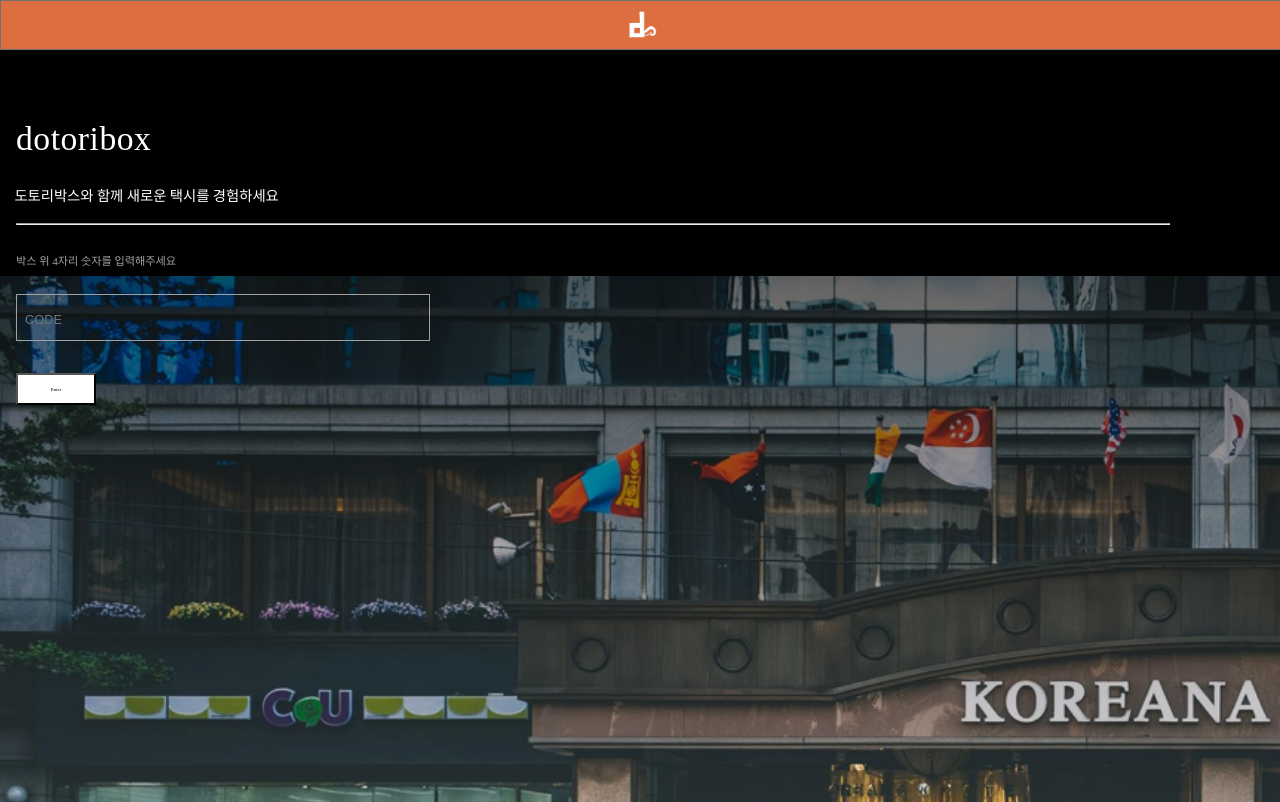
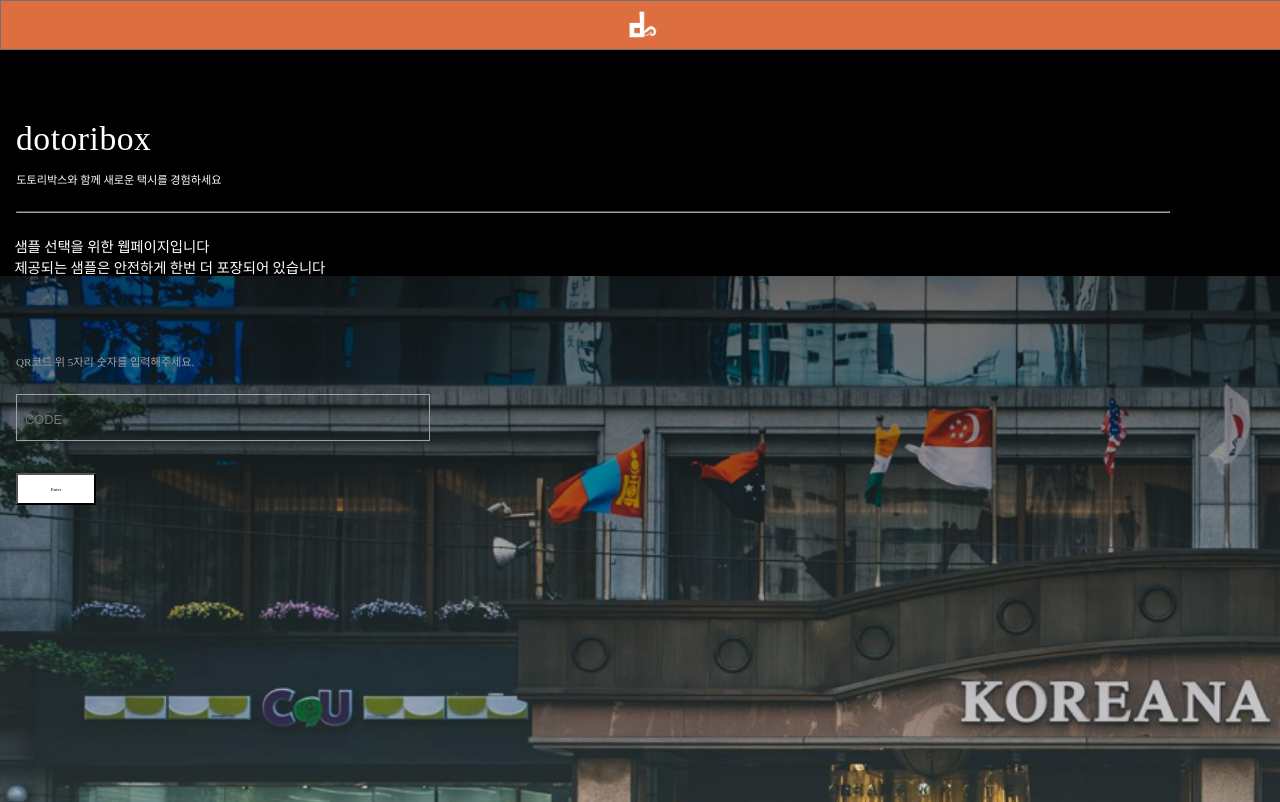
Before and after one commit to DotoriboxED/Dotoribox_Legacy, a React (Create React App) app in the folder frontend/: page / in a window 1280 px wide. Built offline with nearby package versions, Linux system fonts and the light colour scheme.

Commit message:
edit message

```diff
--- a/frontend/src/components/Inputcode.js
+++ b/frontend/src/components/Inputcode.js
@@ -56,9 +56,26 @@ const Title2=styled.p`
   margin:auto;
   margin-left:2rem;
   padding-top:0.5rem;
-  margin: 1em 1em 0 1em;
+  margin: 0em 1em 2em 1em;
 
 `
+
+const Title3=styled.p`
+  font-family: SpoqaHanSansNeo;
+  font-size: 0.7rem;
+  font-weight: 300;
+  font-stretch: normal;
+  font-style: normal;
+  line-height: 1.46;
+  letter-spacing: -0.07px;
+  text-align: left;
+  color: #ffffff;
+  margin:auto;
+  padding-top:0.5rem;
+  margin: 0em 1em 2em 1.45em;
+
+`
+
 const Tag=styled.p`
   font-family: SpoqaHanSansNeo;
   font-size: 0.7rem;
@@ -105,8 +122,8 @@ const Button=styled.button`
 
 const Hr=styled.hr`
   width: 90%;
-  color: #DC6E3F;
-  margin: 1em 1em 0 1em;
+  border-color: #a3a0a0;
+  margin: 1em 1em 1em 1em;
 
 `
 
@@ -123,11 +140,13 @@ function Inputcode() {
     <Header>
       <Upper>
         <Title1>dotoribox</Title1>
+        <Title3>도토리박스와 함께 새로운 택시를 경험하세요</Title3>
         <Space />
-        <Title2>도토리박스와 함께 새로운 택시를 경험하세요</Title2>
+        <Hr></Hr>
+        <Title2>샘플 선택을 위한 웹페이지입니다<br/>제공되는 샘플은 안전하게 한번 더 포장되어 있습니다</Title2>
         <Hr></Hr>
         <br/>
-        <Tag>박스 위 4자리 숫자를 입력해주세요</Tag>
+        <Tag>QR코드 위 5자리 숫자를 입력해주세요.</Tag>
         <Input
           placeholder="CODE"
           placeholderTextColor="#a3a0a0"
```
